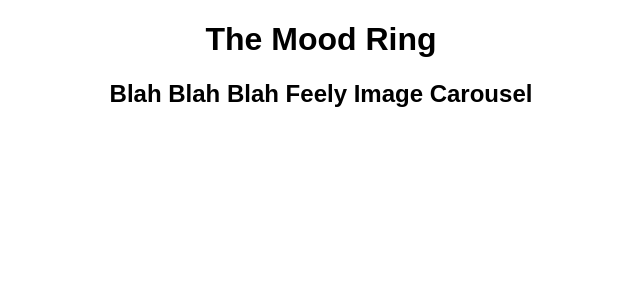
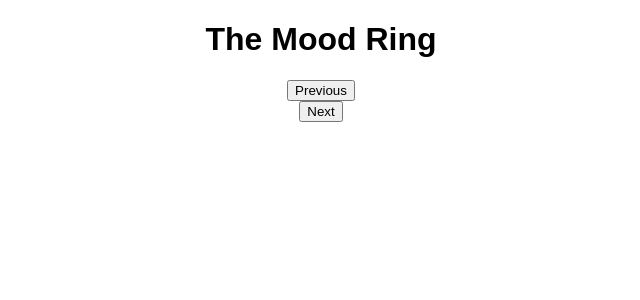
Before and after one commit to stefenmenzel/sagas-mood-ring, a React (Create React App) app: page / in a window 1280 px wide. Shown: the top 300 px of the page, without its empty margins (319-959 px from the left). Built offline with nearby package versions, Linux system fonts and the light colour scheme; no server answers.

Commit message:
got the images cycling through, back and forth, looping around...to and fro

```diff
--- a/src/components/App/App.js
+++ b/src/components/App/App.js
@@ -1,10 +1,17 @@
 import React, { Component } from 'react';
 import './App.css';
+import {connect} from 'react-redux';
 
 import Header from '../Header/Header.js';
 import FeelyImageCarousel from '../FeelyImageCarousel/FeelyImageCarousel.js';
 
 class App extends Component {
+
+  componentWillMount(){
+    this.props.dispatch({type: 'FETCH_IMAGES'});
+    this.props.dispatch({type: 'FETCH_TAGS'});
+  }
+
   // Renders the entire app on the DOM
   render() {
     return (
@@ -16,4 +23,4 @@ class App extends Component {
   }
 }
 
-export default App;
+export default connect()(App);
--- a/src/components/FeelyImageCarousel/FeelyImageCarousel.js
+++ b/src/components/FeelyImageCarousel/FeelyImageCarousel.js
@@ -3,17 +3,67 @@ import {connect} from 'react-redux';
 
 class FeelyImageCarousel extends Component{
 
+    state = {
+        currentImageIndex: 0
+    }
+
+    // componentDidMount(){
+    //     this.props.dispatch({type:'FETCH_IMAGES'});
+    // }
+
+    renderImage = () => {
+        return(
+            (this.props.images.length > 0) ?
+            <img src={this.props.images[this.state.currentImageIndex].path} alt=''/> :
+            <div></div>
+        )
+    }
+
+    adjustIndex = (incrementOrDecrement) => {
+        if(incrementOrDecrement === 'increase'){
+            if(this.state.currentImageIndex+1 > this.props.images.length-1)
+            this.setState({
+                currentImageIndex: 0
+            });
+            else{
+                this.setState({
+                    currentImageIndex: this.state.currentImageIndex+1
+                })
+            }
+        }
+        else{
+            if(this.state.currentImageIndex-1 < 0){
+                this.setState({
+                    currentImageIndex: this.props.images.length-1
+                });
+            }
+            else{
+                this.setState({
+                    currentImageIndex: this.state.currentImageIndex - 1
+                });
+            }
+        }
+    }
+
     render(){
+        console.log("image 0 path is:", this.props.images[0]);
         return(
             <div>
-                <h2>Blah Blah Blah Feely Image Carousel</h2>
+                <pre>{JSON.stringify(this.props.images[0])}</pre>
+                <button onClick={() => this.adjustIndex('decrease')}>Previous</button>
+                {this.renderImage()}
+                <button onClick={() => this.adjustIndex('increase')}>Next</button>
+                {/* <img src={this.props.images[this.state.currentImageIndex].path} alt=''/> */}
             </div>
         )
     }
 }
 
 const mapStateToProps = (reduxState) => {
-    return { reduxState};
-}
+    return {
+        images: reduxState.images,
+        tags: reduxState.tags
+    };
+};
 
-export default connect()(FeelyImageCarousel)
+export default connect(mapStateToProps)(FeelyImageCarousel)
```
